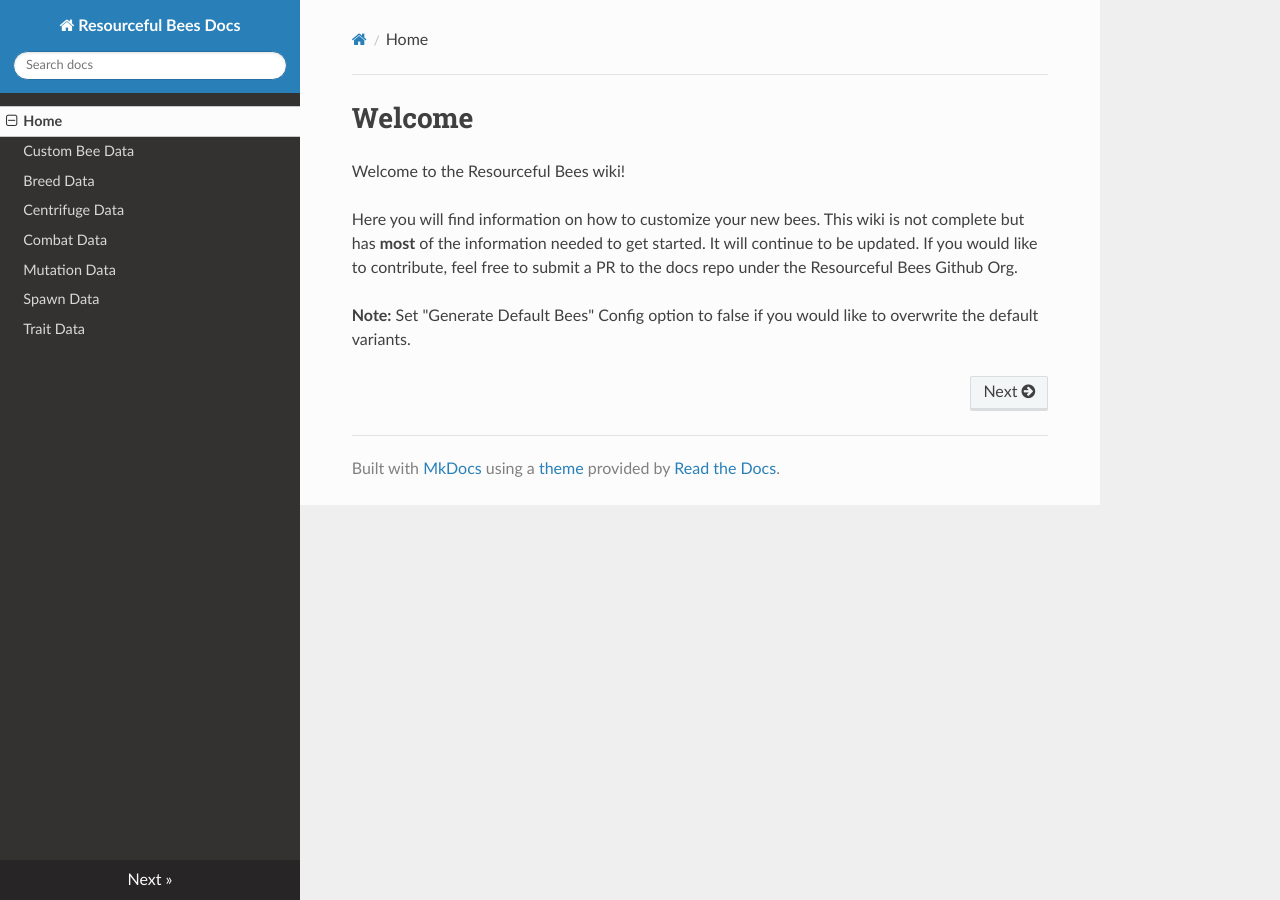
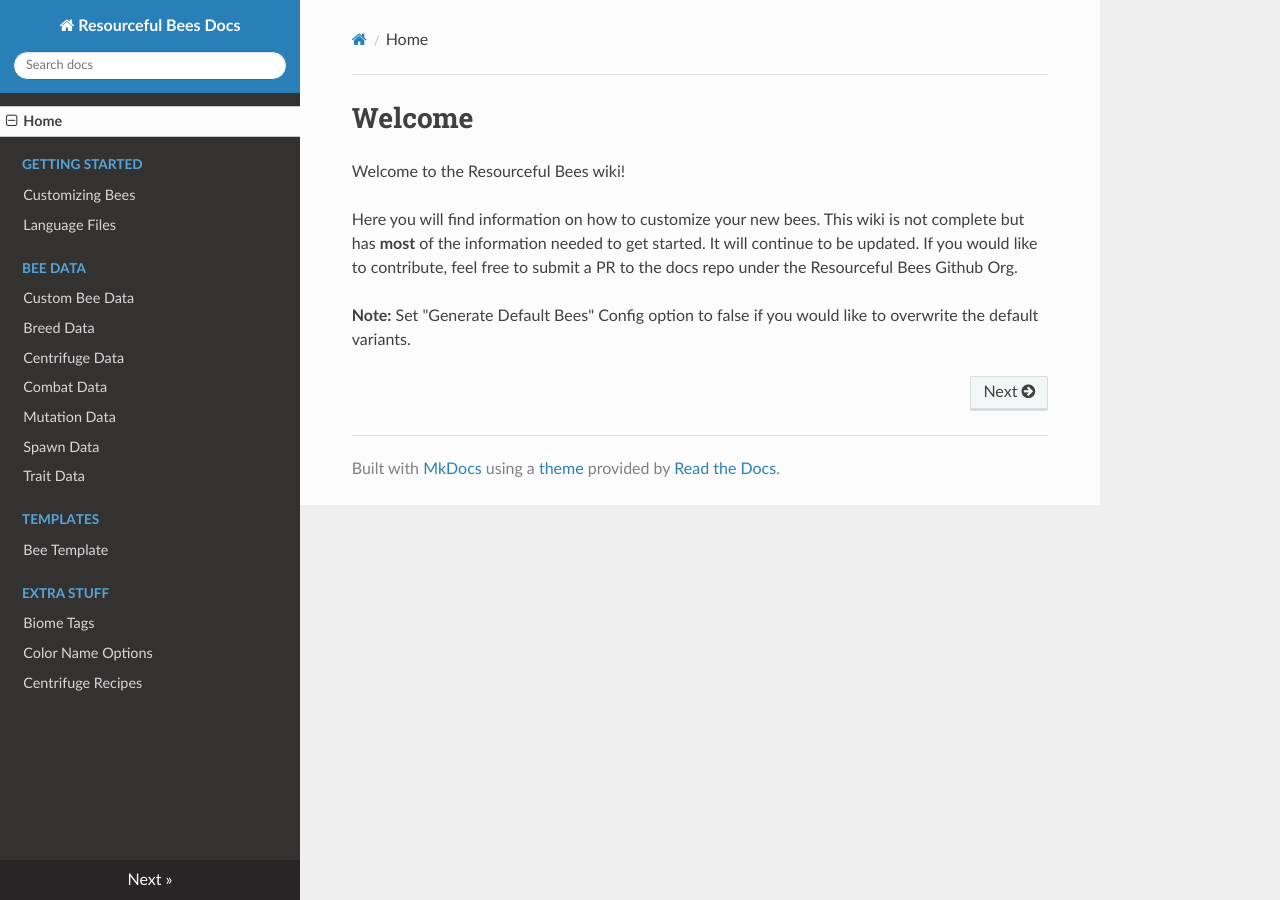
Before and after one commit to Team-Resourceful/ResourcefulBeesDocs, an MkDocs documentation site: the page built from docs/index.md, in a window 1280 px wide. Built offline with MkDocs 1.6.1, drawn with Linux system fonts in a browser that asks for light colours; nearby versions of some CDN libraries.

Commit message:
Update mkdocs.yml

```diff
--- a/mkdocs.yml
+++ b/mkdocs.yml
@@ -1,12 +1,23 @@
 nav:
   - Home: 'index.md'
-  - Custom Bee Data : 'bee_data/custom_bee_data.md'
-  - Breed Data : 'bee_data/breed_data.md'
-  - Centrifuge Data : 'bee_data/centrifuge_data.md'
-  - Combat Data : 'bee_data/combat_data.md'
-  - Mutation Data : 'bee_data/mutation_data.md'
-  - Spawn Data : 'bee_data/spawn_data.md'
-  - Trait Data : 'bee_data/trait_data.md'
+  - Getting Started :
+    - Customizing Bees : 'getting_started/bee_creation.md'
+    - Language Files : 'getting_started/language_files.md'
+  - Bee Data :
+    - Custom Bee Data : 'bee_data/custom_bee_data.md'
+    - Breed Data : 'bee_data/breed_data.md'
+    - Centrifuge Data : 'bee_data/centrifuge_data.md'
+    - Combat Data : 'bee_data/combat_data.md'
+    - Mutation Data : 'bee_data/mutation_data.md'
+    - Spawn Data : 'bee_data/spawn_data.md'
+    - Trait Data : 'bee_data/trait_data.md'
+  - Templates :
+    - Bee Template : 'templates/bee_template.md'
+  - Extra Stuff :
+    - Biome Tags : 'extra_stuff/biome_tags.md'
+    - Color Name Options : 'extra_stuff/color_names.md'
+    - Centrifuge Recipes : 'extra_stuff/centrifuge_recipe.md'
+
 
 site_name: Resourceful Bees Docs
 docs_dir: docs
```
